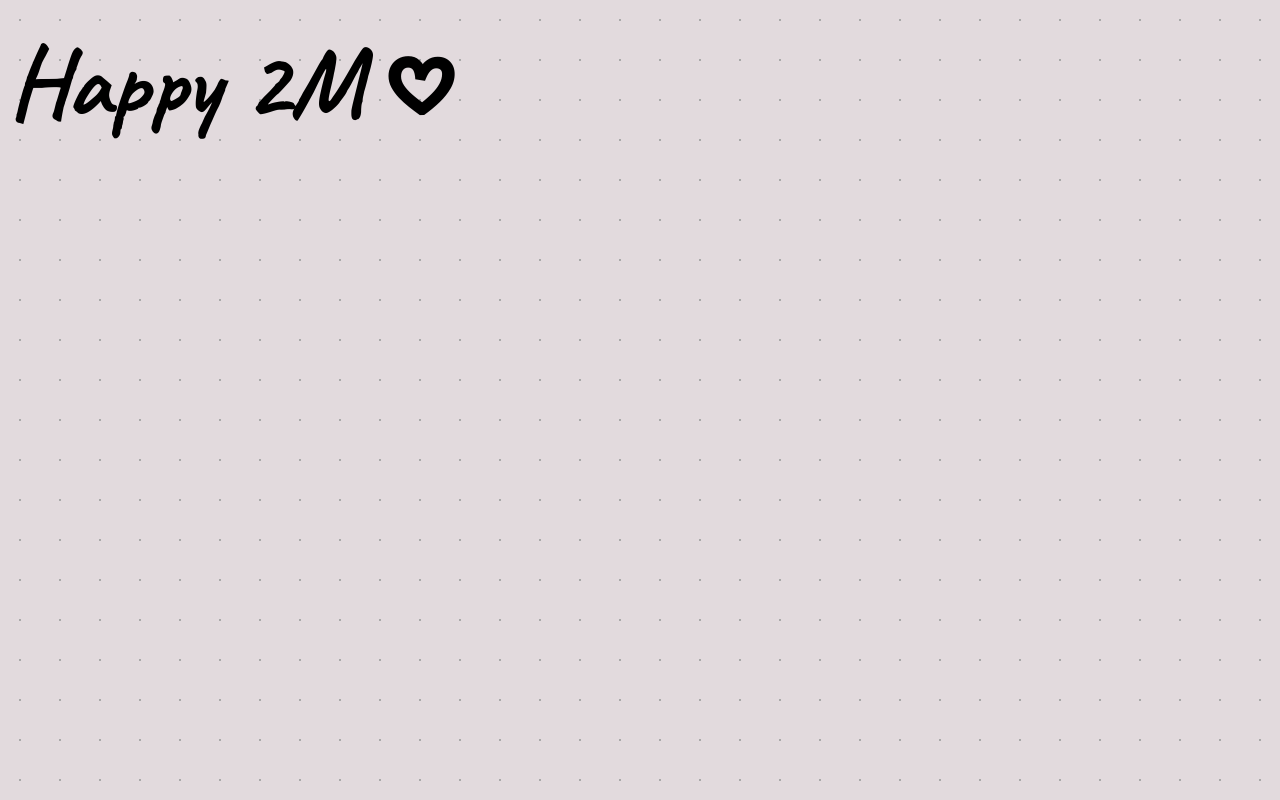
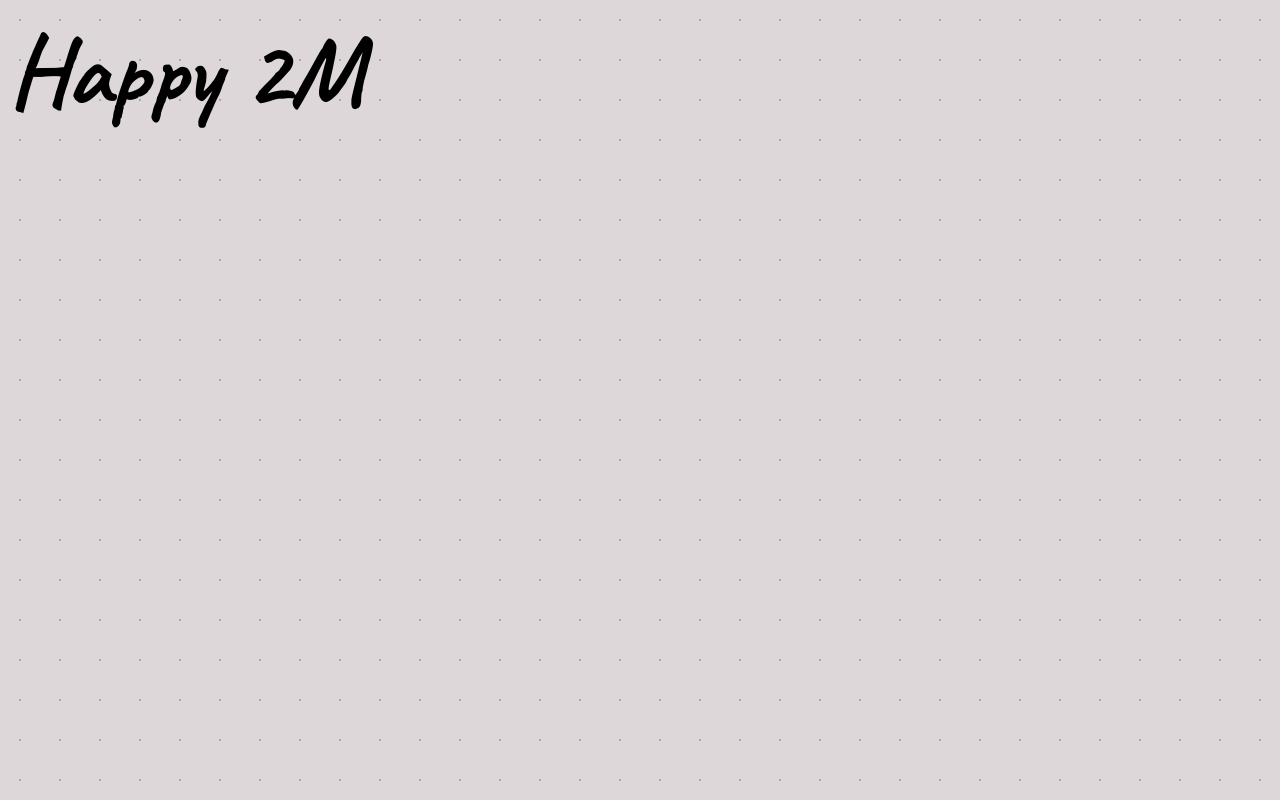
Before and after one commit to Tritonsspace/2M, a plain HTML site: page index.html in a window 1280 px wide. Drawn offline with Linux system fonts and the light colour scheme.

Commit message:
Update index.html

```diff
--- a/index.html
+++ b/index.html
@@ -3,9 +3,9 @@
 <link rel="preconnect" href="https://fonts.gstatic.com" crossorigin>
 <link href="https://fonts.googleapis.com/css2?family=Caveat:wght@400..700&display=swap" rel="stylesheet">
 </head>
-<h1 class="caveat large">Happy 2M 𖹭 </h1>
+<h1 class="caveat large">Happy 2M</h1>
 <style>body{
-    background-color: #E2DADD;
+    background-color: #DDD7DA;
     background-size: 40px 40px;
     background-image: radial-gradient(circle, #A9A9A9 1px, rgba(0, 0, 0, 0) 1px);
 }
```
